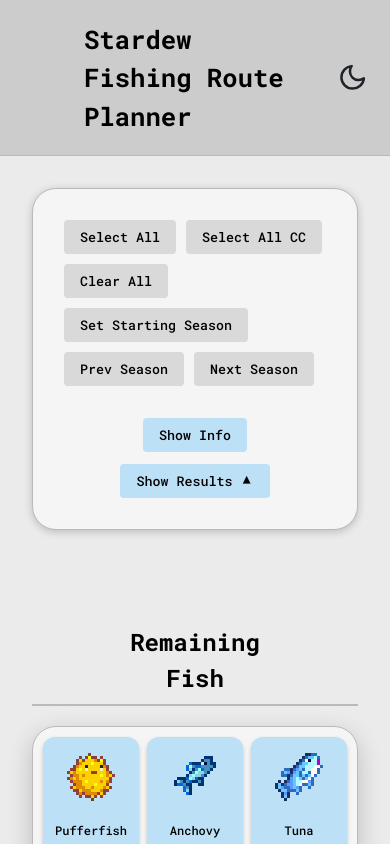
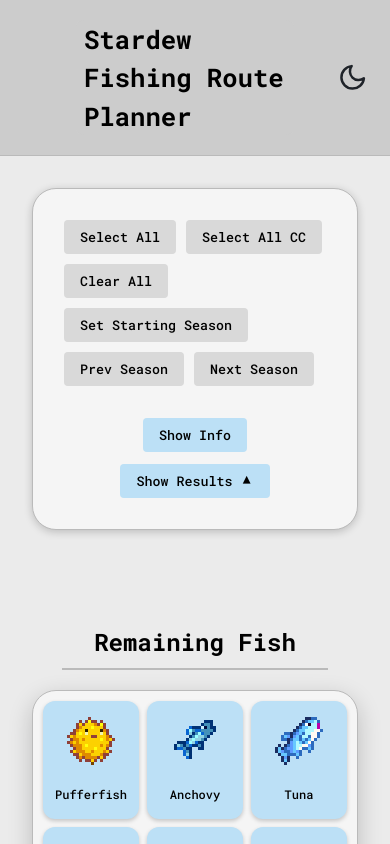
Before and after one commit to rpfarish/stardew_fishing, a React (Vite) app: page / in a window 390 px wide. Shown: the top 844 px of the page. Built offline with nearby package versions, Linux system fonts and the light colour scheme.

Commit message:
updated padding for consistent responsive width

```diff
--- a/src/Interface.css
+++ b/src/Interface.css
@@ -45,3 +45,12 @@
   color: var(--text-color);
   box-shadow: 0 4px 12px rgba(0, 0, 0, 0.4);
 }
+
+@media only screen and (max-width: 430px) {
+  .fishing-route-display-container {
+    padding: 2rem;
+  }
+}
+
+@media only screen and (max-width: 390px) {
+}
--- a/src/RemainingFish.css
+++ b/src/RemainingFish.css
@@ -1,15 +1,12 @@
-/* * {
-  box-shadow: none !important;
-} */
-
 .remaining-fish-header {
   color: var(--text-color);
   width: fit-content;
   margin: 0 auto;
 }
+
 .remaining-fish-heading {
   border-bottom: 2px var(--border-color) solid;
-  padding: 0 4rem;
+  padding: 0 2rem;
   padding-bottom: 0.5rem;
 }
 
```
